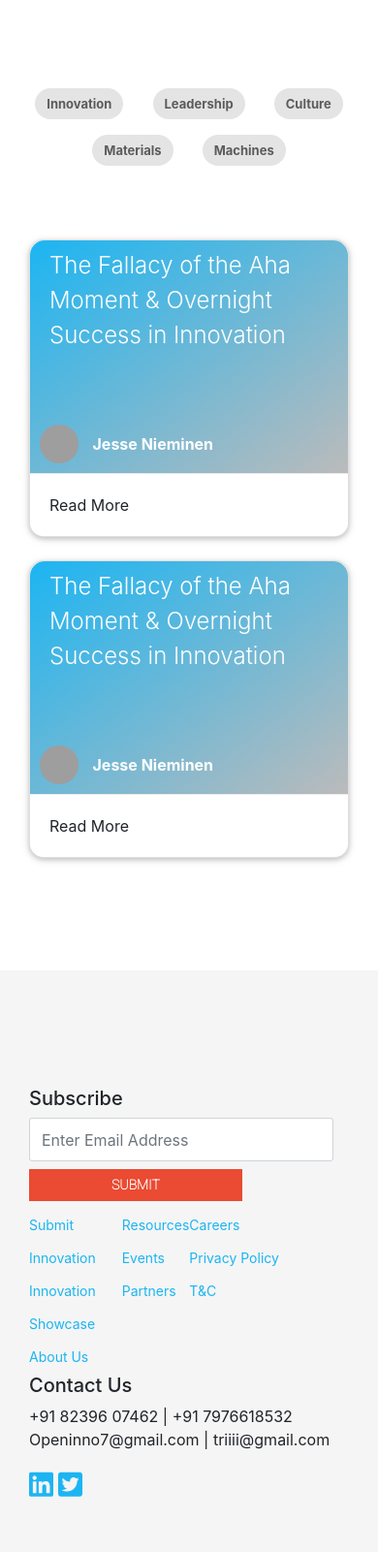
After one commit to dynamoh/TRIIII, a Django app: page /chronicles/ in a window 390 px wide. The commit adds this page. Shown: the part 487-2088 px from the top of the page at 97% size. Run offline with Django 3.2, Linux system fonts and the light colour scheme; some libraries are stand-ins or nearby versions; grey boxes are pictures that could not be loaded.

Commit message:
Blogs created

```diff
--- a/accounts/models.py
+++ b/accounts/models.py
@@ -117,7 +117,6 @@ class Profile(models.Model):
     user_id = models.OneToOneField(User,on_delete=models.CASCADE,related_name="UserProfile")
     full_name = models.CharField(max_length=1000)
     company_name = models.CharField(max_length=1000)
-    gstin = models.CharField(max_length=500)
     address = models.TextField()
     phone_number = models.CharField(max_length=12)
     avatar = models.ImageField()
--- a/hostChallenge/templates/base.html
+++ b/hostChallenge/templates/base.html
@@ -195,6 +195,23 @@
         height: 45px;
     }
 
+    .pageFooter ul li a {
+        font-size: 14px;
+        line-height: 34px;
+        text-transform: capitalize;
+    }
+
+    a {
+        color: #000;
+        text-decoration: none;
+        ackground-color: transparent;
+    }
+
+    a:hover {
+        color: #000;
+        text-decoration:none;
+    }
+
     @media (max-width: 800px) {
         .navbar{
             background-color: black !important;
@@ -266,7 +283,7 @@
                     <a class="nav-link" href="#">Services</a>
                 </li>
                 <li class="nav-item">
-                    <a class="nav-link" href="#">Chronicles</a>
+                    <a class="nav-link" href="{% url 'BlogPage' %}">Chronicles</a>
                 </li>
                 <li class="nav-item">
                     <a class="nav-link" href="{% url 'ContactUS' %}">Contact Us</a>
--- /dev/null
+++ b/hostChallenge/templates/blogs.html
@@ -0,0 +1,427 @@
+{% extends "base.html" %}
+{% load static %}
+{% block content %}
+<style>
+element.style {
+    background: linear-gradient(to bottom, rgba(256, 256, 256, 0.6),rgba(256, 256, 256, 0.2)),url(https://www.viima.com/hubfs/Banners_and_backgrounds/viima-pink-ball-bg.jpg);
+}
+
+body{
+    overflow-x:hidden;
+}
+
+.hero-banner-slim:first-child {
+    width: 100%;
+    padding-bottom: 35%;
+    background-position: center !important;
+}
+
+.frontpage-hero, .hero-banner-slim {
+    max-width: none;
+    overflow: hidden;
+    width: 100%;
+    padding-bottom: 100%;
+    background-size: cover !important;
+    background-repeat: no-repeat !important;
+    position: relative;
+}
+
+h1.hero-header {
+    font-weight: 700;
+    font-size: 3em;
+    line-height: 1.2em;
+    letter-spacing: 0.5px;
+    font-family: Source Sans Pro, Noto Sans,Helvetica,Arial,sans-serif;
+}
+
+h2.hero-sub-header {
+    margin: 0;
+    font-size: 1.2em;
+    color: #666;
+    font-weight: bold;
+    line-height: 1.2em;
+    padding-top: 10px;
+}
+
+.imgText{
+    position:absolute;
+    margin-top:22vh;
+    margin-left:40vw;
+    text-align:center;
+}
+
+.TriiiiBtn{
+    font-size: 14px;
+    border-radius: 0;
+    border: none;
+    padding: 6px 15px;
+    background-color: #EA4B32;
+    color: #fff;
+    font-family: 'roboto', sans-serif;
+    font-weight: 800 !important;
+    width:220px;
+    margin-top:25px;
+}
+
+.TriiiiBtn:hover{
+    color: #fff;
+    background: #C02E16;
+    outline:none;
+}
+
+.TriiiiBtn:focus{
+    outline:none !important;
+    border:none !important;
+    background-color: #C02E16 !important;
+}
+
+.blog .blog-topic-list-container {
+    text-align: center;
+    margin: 0 1rem 2rem 1rem;
+}
+
+.blog-topic-list-container .pill {
+    font-weight: bold;
+    margin: 0.5rem 0.8rem;
+    text-decoration: none !important;
+    transition: 0.3s all;
+}
+
+.blog-topic-list-container {
+    margin-top:10vh;
+}
+
+.blog-topic-list-container .pill.selected:hover {
+    background-color: #1cb5f2 !important;
+    color: white !important;
+}
+
+.blog-topic-list-container .pill:hover {
+    background-color: #1cb5f2 !important;
+    color: white !important;
+}
+
+.pill {
+    display: inline-block;
+    height: 32px;
+    font-size: 13px;
+    font-weight: 500;
+    color: rgba(0,0,0,0.6);
+    line-height: 32px;
+    padding: 0 12px;
+    border-radius: 16px;
+    background-color: #e4e4e4;
+}
+
+.blog-post-item-card .card {
+    border-radius: 15px;
+}
+
+.card {
+    position: relative;
+    margin: 0.5rem 0 1rem 0;
+    background-color: #fff;
+    transition: box-shadow .25s;
+    border-radius: 2px;
+    box-shadow: 0 2px 5px 0 rgba(0,0,0,0.16), 0 2px 10px 0 rgba(0,0,0,0.12);
+}
+
+.blog-post-item-card .card-image {
+    background: linear-gradient(to bottom right, #1cb5f2, #bbb);
+    height: 340px;
+    border-radius: 15px 15px 0 0;
+}
+
+.card .card-image {
+    position: relative;
+    overflow:auto;
+}
+
+a {
+    color: #1cb5f2;
+    text-decoration: none;
+}
+
+a {
+    background-color: transparent;
+}
+
+.blog-post-item-card .card-image .blog-card-preview-image {
+    background-size: cover !important;
+    background-repeat: no-repeat !important;
+    height: auto;
+    opacity: 0.5;
+    border-radius: 15px 15px 0 0;
+}
+
+.card .card-image .card-title {
+    color: #fff;
+    position: absolute;
+    bottom: 0;
+    left: 0;
+    padding: 20px;
+}
+
+.blog-post-item-card .card-title {
+    height: 100%;
+    font-weight: 700;
+    transition: 0.5s all;
+    overflow: hidden;
+    {% comment %} background: linear-gradient(#1cb5f2, #1cb5f2) no-repeat -550px 0; {% endcomment %}
+    border-radius: 15px 15px 0 0;
+}
+
+.card .card-title {
+    font-size: 24px;
+    font-weight: 300;
+}
+
+.row-fluid {
+    width: 100%;
+    *zoom: 1;
+}
+
+.blog-post-item-card .author-info {
+    position: absolute;
+    bottom: 0;
+    left: 0;
+    margin: 10px;
+    height: 40px;
+    line-height: 40px;
+}
+
+.blog-post-item-card .card-image img.author-profile-pic {
+    border-radius: 40px;
+    height: 40px;
+    width: 40px;
+    display: inline-block;
+}
+
+.card .card-image img {
+    display: block;
+    border-radius: 2px 2px 0 0;
+    position: relative;
+    left: 0;
+    right: 0;
+    top: 0;
+    bottom: 0;
+    width: 100%;
+}
+
+img {
+    max-width: 100%;
+    height: auto;
+    border: 0;
+    -ms-interpolation-mode: bicubic;
+    vertical-align: bottom;
+}
+
+.blog-post-item-card .card-image .author-name {
+    color: white;
+    font-weight: bold;
+    margin-left: 10px;
+    display: inline-block;
+    line-height:40px;
+}
+
+.blog-post-item-card .card-action {
+    border-radius: 0 0 15px 15px;
+}
+
+.card .card-action {
+    position: relative;
+    background-color: inherit;
+    border-top: 1px solid rgba(160,160,160,0.2);
+    padding: 20px;
+    z-index: 2;
+}
+
+.row {
+    margin-left: auto;
+    margin-right: auto;
+    margin-bottom: 20px;
+    margin-top:60px;
+}
+
+.col.l6 {
+    width: 50%;
+    /* margin-left: auto; */
+    left: auto;
+    right: auto;
+}
+
+@media (max-width:800px) {
+    .imgText{
+        position:absolute;
+        margin-top:2vh;
+        margin-left:15vw;
+        text-align:center;
+    }
+
+    .hero-banner-slim{
+        height:50vh;
+    }
+
+    .col.l6 {
+        width: 100%;
+        /* margin-left: auto; */
+        left: auto;
+        right: auto;
+    }
+
+    .blog-post-item-card .card-image {
+        background: linear-gradient(to bottom right, #1cb5f2, #bbb);
+        height: 240px;
+        border-radius: 15px 15px 0 0;
+    }
+}
+
+</style>
+
+
+
+    <div class="row-fluid ">
+        <div class="span12 hero-banner-slim " style="background: linear-gradient(to bottom, rgba(256, 256, 256, 0.6),rgba(256, 256, 256, 0.2)),url('https://www.viima.com/hubfs/Banners_and_backgrounds/viima-pink-ball-bg.jpg');" data-widget-type="cell" data-x="0" data-w="12">
+
+        <div class="span12" style="" data-widget-type="cell" data-x="0" data-w="12">
+
+        <div class="row-fluid ">
+
+        <div class="imgText">
+            <h1 class="hero-header">Chronicles</h1>
+            <h2 class="hero-sub-header">Thoughts on leadership</h2><br/>
+            <button class="TriiiiBtn btn btn-primary my-2 my-sm-0" type="submit" >Subscribe To Our Blog</button>
+        </div>
+
+
+        <div id="hs_form_target_form_680875575">
+
+        </span></div>
+
+
+        </div>
+
+        </div>
+    </div>
+
+    <div class="blog-topic-list-container" align="center">
+        <a href="#" class="pill topic-link">Innovation</a>
+        <a href="#" class="pill topic-link selected">Leadership</a>
+        <a href="#" class="pill topic-link">Culture</a>
+        <a href="#" class="pill topic-link selected">Materials</a>
+        <a href="#" class="pill topic-link">Machines</a>
+    </div>
+
+<div class="container row" >
+    <div class="blog-post-item-card col-sm-6">
+
+        <div class="">
+            <div class="card">
+
+                <div class="card-image">
+                        <div class="blog-card-preview-image">
+                            <video class="blog-card-preview-image" width="100%" height="100%" controls="" autoplay="" muted="" loop="">
+                                <source src="{% static 'images/vid1234.mp4' %}" type="video/mp4">
+                            </video>
+                        </div>
+                        <span class="card-title">
+                            The Fallacy of the Aha Moment &amp; Overnight Success in Innovation
+
+                        </span>
+                        <div class="author-info">
+                            <img class="author-profile-pic" src="https://app.hubspot.com/settings/avatar/ec6ec3b6e65506ca14734d4f1658e87b" alt="Jesse Nieminen">
+                            <span class="author-name">Jesse Nieminen</span>
+                        </div>
+
+                </div>
+                <div class="card-action">
+                    <a class="read-more-link" style="cursor:pointer;" data-toggle="modal" data-target="#myModal">Read More</a>
+                </div>
+            </div>
+        </div>
+
+        <div id="myModal" class="modal fade" role="dialog">
+            <div class="modal-dialog">
+
+                <!-- Modal content-->
+                <div class="modal-content">
+                <div class="modal-header">
+
+                    <h4 class="modal-title">The Fallacy of the Aha Moment &amp; Overnight Success in Innovation</h4>
+                    <button type="button" class="close" data-dismiss="modal">&times;</button>
+                </div>
+                <div class="modal-body">
+                    <p><p>We’ve all heard the story of Newton and the apple.</p>
+                    <p>According to the legend, he came up with the theory of gravity when he was sitting under a tree and an apple fell on his head, at which point it all suddenly dawned on him.</p>
+                    <p>We love to hear stories of these great aha moments. The question is, are they true? Are innovations really born out of these miraculous moments of insight?</p>
+                    <p>Let’s dig a...</p></p>
+                </div>
+                <div class="modal-footer">
+                    <button type="button" class="TriiiiBtn" style="width:100px;" data-dismiss="modal">Close</button>
+                </div>
+                </div>
+
+            </div>
+        </div>
+
+
+    </div>
+
+
+    <div class="blog-post-item-card col-sm-6">
+
+        <div class="">
+            <div class="card">
+
+                <div class="card-image">
+                        <div class="blog-card-preview-image">
+                            <video width="100%" height="100%" controls="" autoplay="" muted="" loop="">
+                                <source src="{% static 'images/bankdetails.mp4' %}" type="video/mp4">
+                            </video>
+                        </div>
+                        <span class="card-title">The Fallacy of the Aha Moment &amp; Overnight Success in Innovation</span>
+                        <div class="author-info">
+                            <img class="author-profile-pic" src="https://app.hubspot.com/settings/avatar/ec6ec3b6e65506ca14734d4f1658e87b" alt="Jesse Nieminen">
+                            <span class="author-name">Jesse Nieminen</span>
+                        </div>
+
+                </div>
+
+                <div class="card-action">
+                    <a class="read-more-link" style="cursor:pointer;" data-toggle="modal" data-target="#myModal1">Read More</a>
+                </div>
+            </div>
+        </div>
+
+
+        <div id="myModal1" class="modal fade" role="dialog">
+            <div class="modal-dialog">
+
+                <!-- Modal content-->
+                <div class="modal-content">
+                <div class="modal-header">
+
+                    <h4 class="modal-title">The Fallacy of the Aha Moment &amp; Overnight Success in Innovation</h4>
+                    <button type="button" class="close" data-dismiss="modal">&times;</button>
+                </div>
+                <div class="modal-body">
+                    <p><p>We’ve all heard the story of Newton and the apple.</p>
+                    <p>According to the legend, he came up with the theory of gravity when he was sitting under a tree and an apple fell on his head, at which point it all suddenly dawned on him.</p>
+                    <p>We love to hear stories of these great aha moments. The question is, are they true? Are innovations really born out of these miraculous moments of insight?</p>
+                    <p>Let’s dig a...</p></p>
+                </div>
+                <div class="modal-footer">
+                    <button type="button" class="TriiiiBtn" style="width:100px;" data-dismiss="modal">Close</button>
+                </div>
+                </div>
+
+            </div>
+        </div>
+
+
+    </div>
+</div>
+
+
+
+{% endblock %}
--- a/hostChallenge/urls.py
+++ b/hostChallenge/urls.py
@@ -1,7 +1,8 @@
 from django.urls import path
-from .views import landingPage,ContactUsPage
+from .views import landingPage,ContactUsPage,blogsPage
 
 urlpatterns = [
     path('',landingPage,name="landingPage"),
-    path('contact/',ContactUsPage,name="ContactUS")
+    path('contact/',ContactUsPage,name="ContactUS"),
+    path('chronicles/',blogsPage,name="BlogPage")
 ]
--- a/hostChallenge/views.py
+++ b/hostChallenge/views.py
@@ -1,5 +1,6 @@
 from django.shortcuts import render
-from .models import ContactUs
+from .models import ContactUs,Blog
+from django.contrib.auth.decorators import login_required
 
 # Create your views here.
 def landingPage(request):
@@ -13,3 +14,6 @@ def ContactUsPage(request):
         message = request.POST.get('message')
         ContactUs.objects.create(name = name,email=email,phone=phone,message=message)
     return render(request,'contactus.html')
+
+def blogsPage(request):
+    return render(request,'blogs.html')
```
Also changed, not shown: hostChallenge/models.py (+10 -0 lines), hostChallenge/templates/contactus.html (+11 -21 lines), hostChallenge/templates/landingPage.html (+8 -2 lines), accounts/migrations/0002_remove_profile_gstin.py (added), db.sqlite3, hostChallenge/migrations/0002_blog.py (added), hostChallenge/migrations/0003_auto_20200429_1347.py (added), 2 other files.
